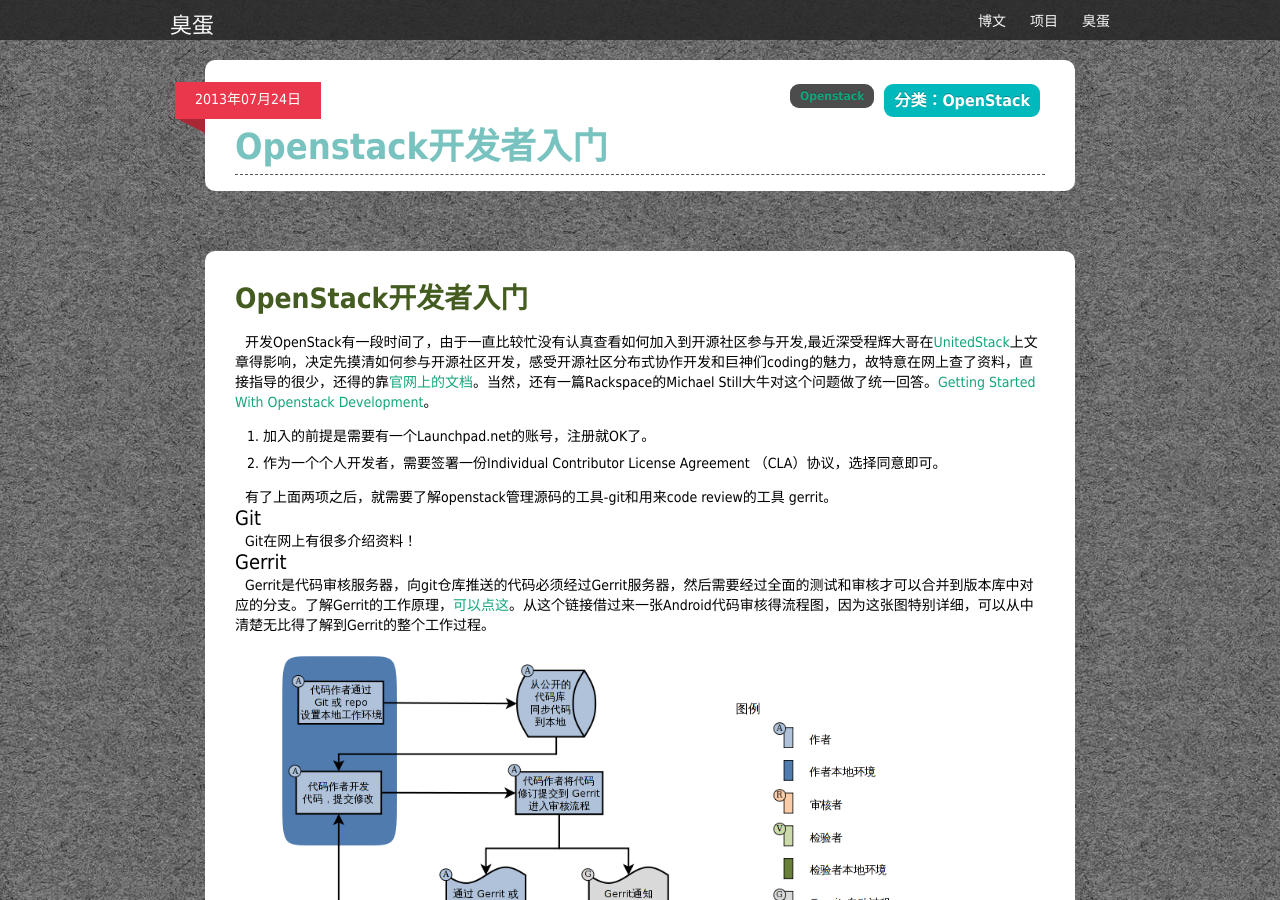
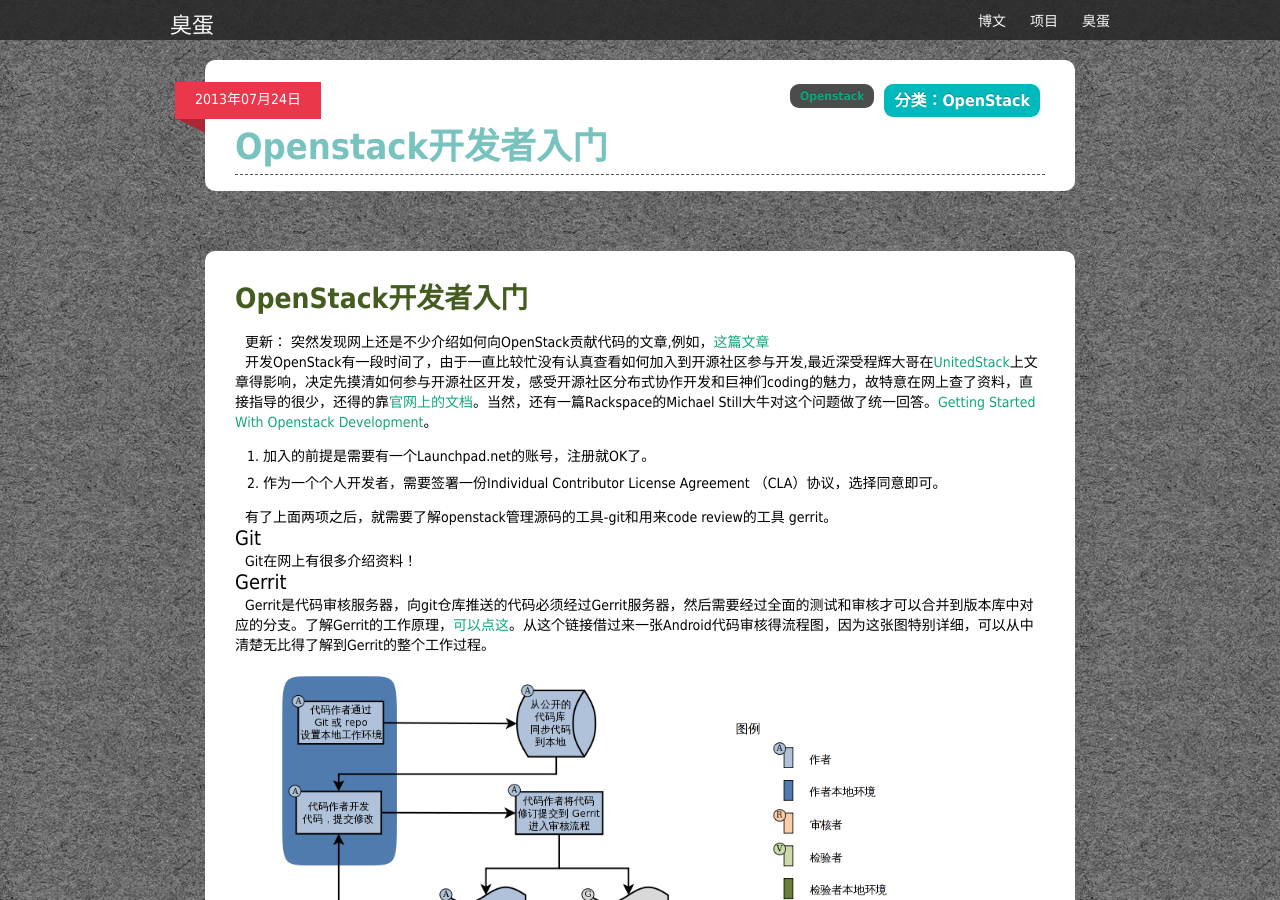
Before and after one commit to liuan/blog, a Jekyll site: the page built from _posts/2013-7-24-OpenStack开发者入门.md, in a window 1280 px wide and 900 px high. Built offline with Jekyll 4.4.1, drawn with Linux system fonts in a browser that asks for light colours; Markdown is read by kramdown in place of the engine named in the settings.

Commit message:
supplyment

```diff
--- a/_posts/2013-7-24-OpenStack开发者入门.md
+++ b/_posts/2013-7-24-OpenStack开发者入门.md
@@ -5,6 +5,10 @@
 ---
 
 ### OpenStack开发者入门
+
+
+更新： 突然发现网上还是不少介绍如何向OpenStack贡献代码的文章,例如，[这篇文章](http://www.ibm.com/developerworks/cn/cloud/library/cl-contributecode-openstack/)
+
 
 开发OpenStack有一段时间了，由于一直比较忙没有认真查看如何加入到开源社区参与开发,最近深受程辉大哥在[UnitedStack](http://www.ustack.com/unitedstack-need-opensource-engineer)上文章得影响，决定先摸清如何参与开源社区开发，感受开源社区分布式协作开发和巨神们coding的魅力，故特意在网上查了资料，直接指导的很少，还得的靠[官网上的文档](http://www.openstack.org/assets/welcome-guide/OpenStackWelcomeGuide.pdf)。当然，还有一篇Rackspace的Michael Still大牛对这个问题做了统一回答。[Getting Started With Openstack Development](http://www.stillhq.com/openstack/20130416-summit.pdf)。
 
```
Also changed, not shown: _posts/2013-7-24-OpenStack Keystone介绍.md (line endings or trailing spaces).
